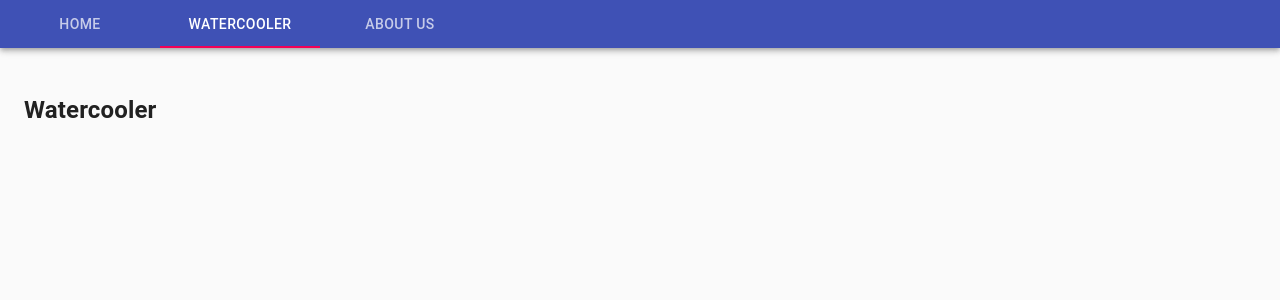
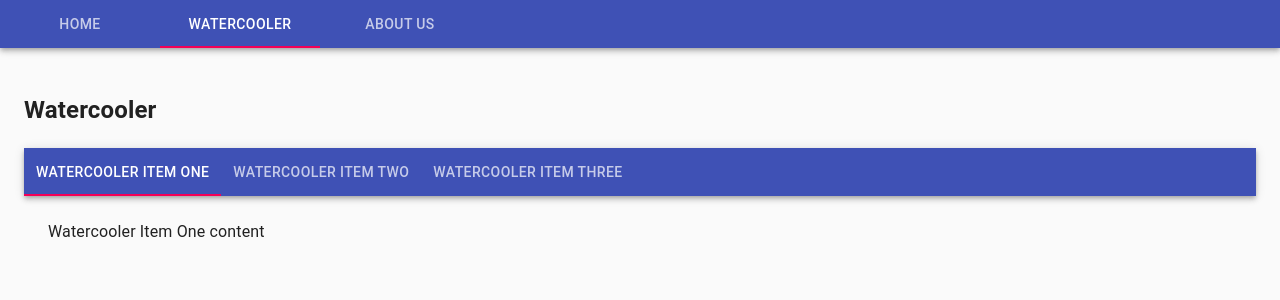
Before and after one commit to IBatsios/capstone, a React (Create React App) app in the folder client/: page / in a window 1280 px wide. Both pictures are taken after a click on the tab "WATERCOOLER". Shown: the top 300 px of the page. Built offline with nearby package versions, Linux system fonts and the light colour scheme.

Commit message:
Added a set of tabs to Watercooler, and implemented a way for active tabs on each page (Home and Watercooler) to persist until the browser session is over.

```diff
--- a/client/src/components/Home/Home.js
+++ b/client/src/components/Home/Home.js
@@ -2,21 +2,30 @@ import React, { Component } from 'react';
 import SimpleTabs from '../Tabs/SimpleTabs';
 
 class Home extends Component {
-  static newValue = 0;
-  state = {
-    tabs: [
-      { label: "Item One", content: "Item One content"},
-      { label: "Item Two", content: "Item Two content"},
-      { label: "Item Three", content: "Item Three content"}
-    ],
-    value: 0
-  };
+  constructor(props) {
+    super(props);
+    this.displayName = 'Home';
+
+    this.state = {
+      tabs: [
+        { label: "Home Item One", content: "Home Item One content"},
+        { label: "Home Item Two", content: "Home Item Two content"},
+        { label: "Home Item Three", content: "Home Item Three content"}
+      ],
+      activeTab: parseInt(sessionStorage.getItem(this.displayName)) || 0
+    };
+  }
 
   handleValueChange = (newValue) => {
-    Home.newValue = newValue;
-    //this.setState({ value: newValue });
-   this.setState({ value: newValue });
-    //Home.forceUpdate();
+    this.setState({ activeTab: newValue });
+    this.forceUpdate();
+  }
+
+  componentWillUnmount() {
+    sessionStorage.setItem(
+      this.displayName,
+      this.state.activeTab.toString()
+    );
   }
 
   render() {
@@ -25,7 +34,7 @@ class Home extends Component {
         <h2>Home</h2>
         <SimpleTabs
           tabs={this.state.tabs}
-          value={Home.newValue}
+          value={this.state.activeTab}
           onValueChange={this.handleValueChange} />
       </React.Fragment>
     );
--- a/client/src/components/Watercooler/Watercooler.js
+++ b/client/src/components/Watercooler/Watercooler.js
@@ -1,9 +1,42 @@
 import React, { Component } from 'react';
+import SimpleTabs from '../Tabs/SimpleTabs';
 
 class Watercooler extends Component {
+  constructor(props) {
+    super(props);
+    this.displayName = 'Watercooler';
+
+    this.state = {
+      tabs: [
+        { label: "Watercooler Item One", content: "Watercooler Item One content"},
+        { label: "Watercooler Item Two", content: "Watercooler Item Two content"},
+        { label: "Watercooler Item Three", content: "Watercooler Item Three content"}
+      ],
+      activeTab: parseInt(sessionStorage.getItem(this.displayName)) || 0
+    };
+  }
+
+  handleValueChange = (newValue) => {
+    this.setState({ activeTab: newValue });
+    this.forceUpdate();
+  }
+
+  componentWillUnmount() {
+    sessionStorage.setItem(
+      this.displayName,
+      this.state.activeTab.toString()
+    );
+  }
+
   render() {
     return (
-      <h2>Watercooler</h2>
+      <React.Fragment>
+        <h2>Watercooler</h2>
+        <SimpleTabs
+          tabs={this.state.tabs}
+          value={this.state.activeTab}
+          onValueChange={this.handleValueChange} />
+      </React.Fragment>
     );
   }
 }
```
